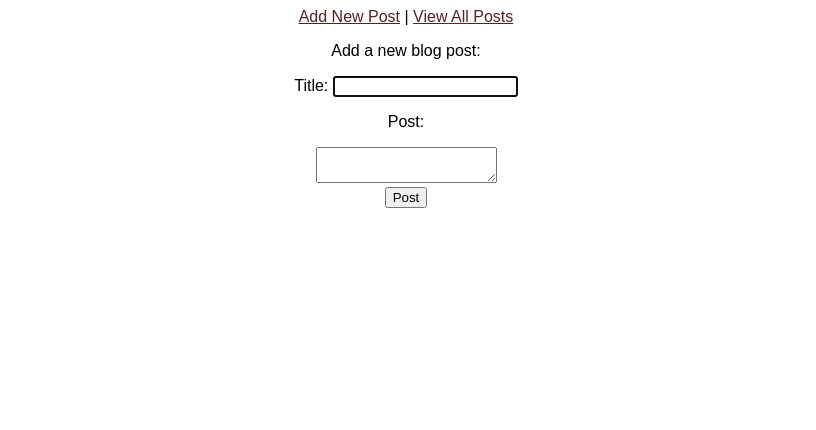
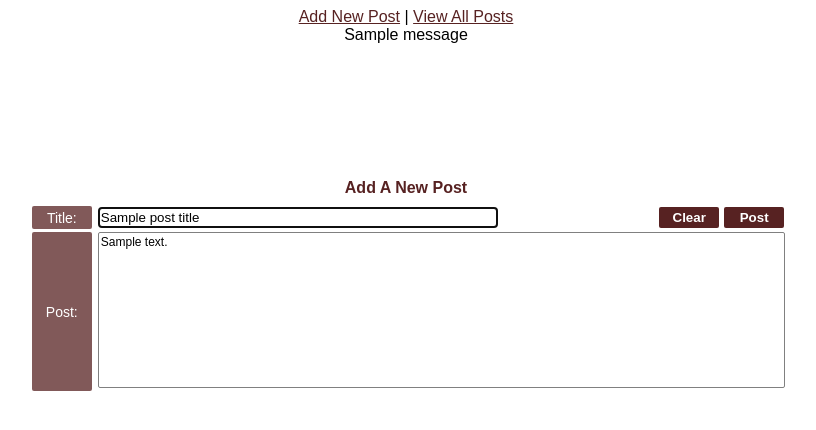
Before and after one commit to mike256bit/blogz, a Flask app: template templates/newpost.html in a window 1280 px wide. Shown: the top 430 px of the page, without its empty margins (234-1050 px from the left). Run offline with Flask 2, Linux system fonts and the light colour scheme; the template is opened without the code that fills it: most values are stand-ins (such as "Sample title", 1, 10 or a date in 2020); one stand-in notice (Sample message) is shown.

Commit message:
updated css for input fields, better errors

```diff
--- a/main.py
+++ b/main.py
@@ -1,4 +1,4 @@
-from flask import Flask, request, redirect, render_template
+from flask import Flask, request, redirect, render_template, flash
 from flask_sqlalchemy import SQLAlchemy
 import datetime
 
@@ -8,6 +8,7 @@ app.config['SQLALCHEMY_DATABASE_URI'] = "mysql+pymysql://build-a-blog:blogtownus
 app.config['SQLALCHEMY_ECHO'] = True
 
 db = SQLAlchemy(app)
+app.secret_key = '44jjsslgqtg6s'
 
 class Post(db.Model):
     id = db.Column(db.Integer, primary_key=True)
@@ -44,23 +45,26 @@ def del_post():
     return redirect("/")
 
 #function for rendering a post on its own page
-@app.route("/single-post")
+@app.route("/post")
 def single_post():
     post_id = request.args.get("id")
     display_post = Post.query.filter_by(id=post_id).first()
+
+    if display_post not in get_posts():
+        flash("Post ID '{0}' does not exist. ".format(post_id), "error")
+        return redirect("/")
+
     return render_template('singlepost.html', post=display_post)
 
 #function for rendering the "new post" page
 @app.route("/new-post")
 def new_post():
-    encoded_error = request.args.get("error")
-    return render_template('newpost.html', error_msg=encoded_error)
+    return render_template('newpost.html')
 
 #function to add a new post to the db
 @app.route("/add-post", methods=['GET', 'POST'])
 def add_post():
     no_error = True
-    error = ""
 
     if request.method == "POST":
         new_title = request.form['title']
@@ -73,11 +77,11 @@ def add_post():
         """
 
     if new_title == "":
-        error += "Please add a title. "
+        flash("Please add a title. ", "error")
         no_error = False
 
     if new_body == "":
-        error += "Canot submit an empty post. "
+        flash("Cannot submit an empty post. ", "error")
         no_error = False
 
     if no_error:
@@ -86,10 +90,10 @@ def add_post():
         db.session.add(new_post)
         db.session.commit()
         fetch_post = Post.query.filter_by(db_title=new_title).first()
-        return redirect("/single-post?id="+str(fetch_post.id))
+        return redirect("/post?id="+str(fetch_post.id))
 
     else:
-        return redirect("/new-post?error=" + error)
+        return render_template('newpost.html',post_title=new_title, post_body=new_body)
 
 def get_date():
     postdate = datetime.datetime.now()
--- a/static/style.css
+++ b/static/style.css
@@ -22,6 +22,23 @@ h1 {
     font-size: 30px;
 }
 
+h2 {
+    font-size: 16px;
+    color: #572222;
+    margin: 5px;
+}
+
+.error {
+    color: red;
+    display: block;
+    width: 250px;
+    margin: 10px auto 0;
+    background-color:  #e2d0d0;
+    border-radius: 5px;
+    padding: 5px;
+    font-size: 12px;
+}
+
 .post {
     width: 60%;
     min-width: 250px;
@@ -33,13 +50,13 @@ h1 {
 }
 
 .title {
-    border-top: 1px solid black;
-    border-left: 5px solid black;
+    border-top: 1px solid #1f1e1e;
+    border-left: 5px solid #1f1e1e;
     color: #572222;
     font-size: 20px;
     padding-left: 5px;
     text-align: left;
-    letter-spacing: 1.5px;
+    letter-spacing: 1.2px;
     background-image: linear-gradient(135deg, #e6e6e6, white)
 }
 
@@ -110,3 +127,64 @@ button.deleted .tooltiptext::after {
 button.deleted:hover .tooltiptext {
     visibility: visible;
 }
+
+table {
+    /* border: 1px solid black; */
+    margin: 10% auto;
+    width: 60%;
+    min-width: 400px;
+    border-spacing: 5px 3px;
+}
+
+td {
+    text-align: center;
+    position: relative;
+    /* border: 1px solid black; */
+
+}
+
+td input {
+    width: 100%;
+    padding: 2px;
+    border-radius: 2px;
+    border: 1px solid gray;
+}
+
+td textarea {
+    width: 100%;
+    height: 150px;
+    font-size: 12px;
+    padding: 2px;
+    margin: -1px 0 -2px;
+    border: 1px solid gray;
+    border-radius: 2px;
+    resize: none;
+}
+
+td button {
+    width: 60px;
+    height: 110%;
+    margin-left: 10px;
+    margin-right: -5px;
+    background-color: #572222;
+    color: white;
+    font-weight: bold;
+    padding: 3px;
+    border: none;
+    float: right;
+    border-radius: 2px;
+}
+
+td button:focus {
+    background-color: rgb(87, 34, 34, .75);
+}
+
+td.label {
+    text-align: center;
+    width: 40px;
+    padding: 0 10px;
+    background-color:  rgb(87, 34, 34, .75);
+    color: white;
+    font-size: 14px;
+    border-radius: 2px;
+}
--- a/templates/newpost.html
+++ b/templates/newpost.html
@@ -2,17 +2,31 @@
 
 {% block content %}
 
-<p>Add a new blog post:</p>
-{% if error_msg %}
+<!-- <h1>Add a new blog post</h1> -->
+<!-- {% if error_msg %}
 <p style="color:red;">{{error_msg}}</p>
-{% endif %}
+{% endif %} -->
 
 <form action="/add-post" method="POST">
-    <p>Title: <input name="title" type="text" autofocus></p>
-    <p>Post:</p>
-    <textarea name="body"></textarea>
-    <br>
-    <button type="submit">Post</button>
+<table>
+    <tr>
+        <td colspan="3"><h2>Add A New Post</h2></td>
+    </tr>
+    <tr>
+        <td class="label">Title:</td>
+        <td><input name="title" type="text" value="{{post_title}}" tabindex="1" autofocus></td>
+        <td>
+            <button type="submit" tabindex="3">Post</button>
+            <button type="reset" tabindex="4">Clear</button>
+        </td>
+    </tr>
+    <tr>
+        <td class="label">Post:</td>
+        <td colspan="2">
+            <textarea name="body" tabindex="2">{{post_body}}</textarea>
+        </td>
+    </tr>
+</table>
 </form>
 
 {% endblock %}
--- a/templates/posts.html
+++ b/templates/posts.html
@@ -7,7 +7,7 @@
 
 <div class="post">
         <div class="title">
-            <a href="/single-post?id={{post.id}}">{{post.db_title}}</a>
+            <a href="/post?id={{post.id}}">{{post.db_title}}</a>
         </div>
         <div class="body">
             <p>{{post.db_body}}</p>
--- a/templates/wrapper.html
+++ b/templates/wrapper.html
@@ -11,7 +11,13 @@
 <body>
 
     <a href="/new-post">Add New Post</a> |
-    <a href="/">View All Posts</a>
+    <a href="/">View All Posts</a><br>
+
+    {% with messages = get_flashed_messages(with_categories=True) %}
+        {% for category,message in messages %}
+        <span class="{{category}}">{{message}}</span>
+        {% endfor %}
+    {% endwith %}
 
     {% block content %}
     {% endblock %}
```
